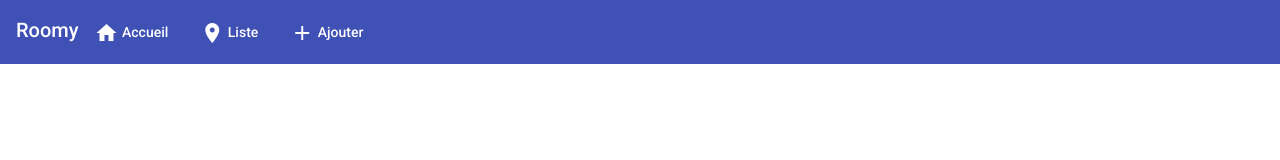
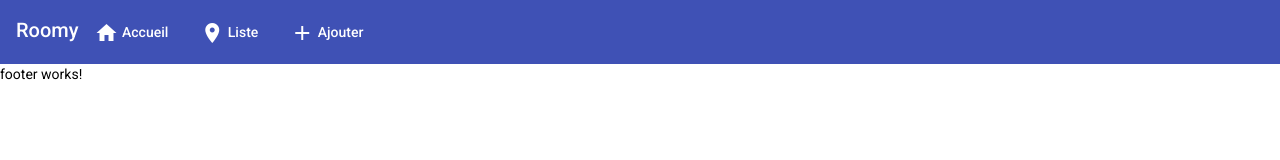
Before and after one commit to bart120/roomy0720b, an Angular app: page / in a window 1280 px wide. Shown: the top 160 px of the page. Built offline with nearby package versions, Linux system fonts and the light colour scheme.

Commit message:
Add RoomsModule and FooterComponent

```diff
--- a/src/app/app.component.html
+++ b/src/app/app.component.html
@@ -18,3 +18,5 @@
 
 
 </mat-toolbar>
+
+<app-footer></app-footer>
--- a/src/app/app.module.ts
+++ b/src/app/app.module.ts
@@ -4,6 +4,7 @@ import { NgModule } from '@angular/core';
 import { AppComponent } from './app.component';
 import { BrowserAnimationsModule } from '@angular/platform-browser/animations';
 import { MaterialModule } from './material.module';
+import { RoomsModule } from './pages/rooms/rooms.module';
 
 
 @NgModule({
@@ -13,7 +14,8 @@ import { MaterialModule } from './material.module';
   imports: [
     BrowserModule,
     BrowserAnimationsModule,
-    MaterialModule
+    MaterialModule,
+    RoomsModule
   ],
   providers: [],
   bootstrap: [AppComponent]
--- /dev/null
+++ b/src/app/pages/rooms/footer/footer.component.html
@@ -0,0 +1 @@
+<p>footer works!</p>
--- /dev/null
+++ b/src/app/pages/rooms/footer/footer.component.ts
@@ -0,0 +1,16 @@
+import { Component, OnInit } from '@angular/core';
+
+@Component({
+  selector: 'app-footer',
+  templateUrl: './footer.component.html',
+  styles: [
+  ]
+})
+export class FooterComponent implements OnInit {
+
+  constructor() { }
+
+  ngOnInit(): void {
+  }
+
+}
```
Also changed, not shown: src/app/pages/rooms/rooms.module.ts (added, +16 -0 lines).
